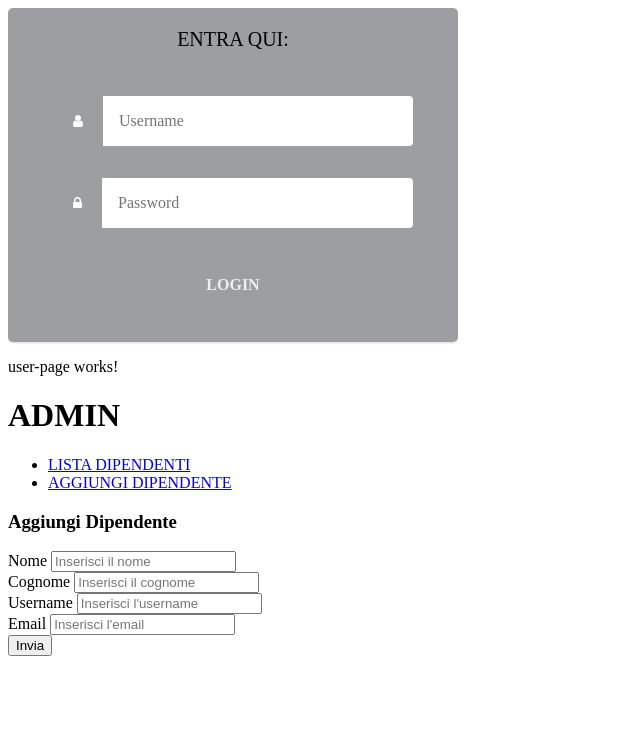
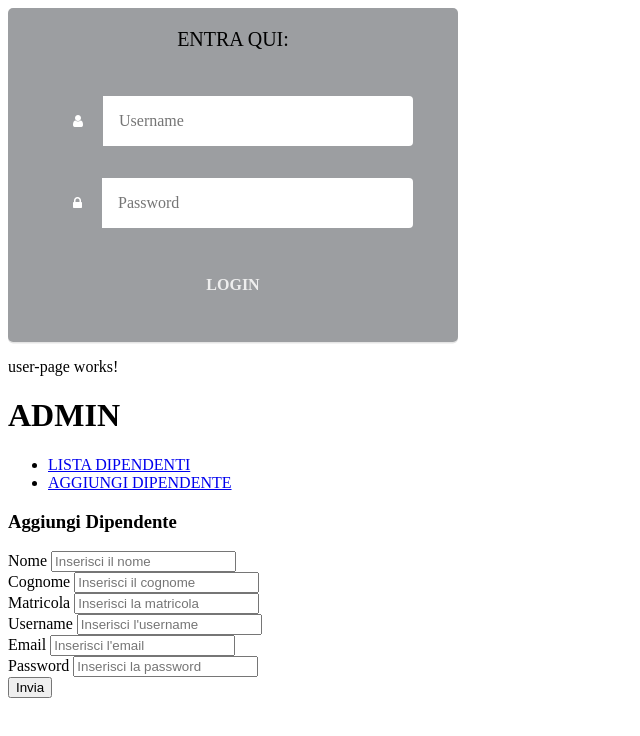
Before and after one commit to D-BIGGY/Gestionale-Dipendenti, an Angular app in the folder frontend/gestionale-dipendenti/: page /crea-dipendenti in a window 1280 px wide. Shown: the top 736 px of the page, without its empty margins (0-640 px from the left). Built offline with nearby package versions, Linux system fonts and the light colour scheme.

Commit message:
Changes to be committed:

```diff
--- a/frontend/gestionale-dipendenti/src/app/crea-dipendenti/crea-dipendenti.component.html
+++ b/frontend/gestionale-dipendenti/src/app/crea-dipendenti/crea-dipendenti.component.html
@@ -17,15 +17,27 @@
         </div>
 
         <div class="form-group">
+            <label> Matricola </label>
+            <input type="text" class="form-control mt-3" id="matricola" [(ngModel)]="dipendente.matricola"
+            name="matricola" placeholder="Inserisci la matricola">
+        </div>
+
+        <div class="form-group">
             <label> Username </label>
-            <input type="text" class="form-control mt-3" id="email" [(ngModel)]="dipendente.username"
+            <input type="text" class="form-control mt-3" id="username" [(ngModel)]="dipendente.username"
             name="username" placeholder="Inserisci l'username">
         </div>
 
         <div class="form-group">
             <label> Email </label>
-            <input type="text" class="form-control mt-3" id="email" [(ngModel)]="dipendente.email"
+            <input type="email" class="form-control mt-3" id="email" [(ngModel)]="dipendente.email"
             name="email" placeholder="Inserisci l'email">
+        </div>
+
+        <div class="form-group">
+            <label> Password </label>
+            <input type="password" class="form-control mt-3" id="password" [(ngModel)]="dipendente.password"
+            name="password" placeholder="Inserisci la password">
         </div>
 
         <button class="btn btn-success mt-3" type="submit">Invia</button>
--- a/frontend/gestionale-dipendenti/src/app/dettagli-dipendenti/dettagli-dipendenti.component.ts
+++ b/frontend/gestionale-dipendenti/src/app/dettagli-dipendenti/dettagli-dipendenti.component.ts
@@ -10,7 +10,7 @@ import { Dipendente } from '../dipendente';
 })
 export class DettagliDipendentiComponent implements OnInit {
 
-  id: number = 0;
+  id: any;
 
   dipendente: Dipendente = new Dipendente;
 
--- a/frontend/gestionale-dipendenti/src/app/dipendente.service.ts
+++ b/frontend/gestionale-dipendenti/src/app/dipendente.service.ts
@@ -12,16 +12,13 @@ export class DipendenteService {
 
   constructor(private httpClient: HttpClient) { }
 
-
   getDipendenteList(): Observable<Dipendente[]>{
     return this.httpClient.get<Dipendente[]>(`${this.baseURL}/dipendenti`);
   }
 
-
   createDipendente(dipendente: Dipendente): Observable<Object>{
     return this.httpClient.post(`${this.baseURL}/dipendente`, dipendente);
   }
-
 
   getDipendenteById(id: number): Observable<Dipendente>{
 
@@ -32,7 +29,6 @@ export class DipendenteService {
     return this.httpClient.put(`${this.baseURL}/modificaDipendente/${id}`, dipendente);
   }
 
-
   deleteDipendente(id: number): Observable<Object>{
     return this.httpClient.delete(`${this.baseURL}/cancellaDipendente/${id}`);
   }
--- a/frontend/gestionale-dipendenti/src/app/dipendente.ts
+++ b/frontend/gestionale-dipendenti/src/app/dipendente.ts
@@ -1,9 +1,11 @@
 export class Dipendente {
-    id: number = 0;
+    id: number | undefined;
     nome: String = '';
     cognome: String = '';
+    matricola: String = '';
     username: String = '';
     email: String = '';
+    password: String = '';
 
     constructor(){
 
--- a/frontend/gestionale-dipendenti/src/app/lista-dipendenti/lista-dipendenti.component.ts
+++ b/frontend/gestionale-dipendenti/src/app/lista-dipendenti/lista-dipendenti.component.ts
@@ -24,15 +24,15 @@ export class ListaDipendentiComponent implements OnInit{
     this.dipendenteService.getDipendenteList().subscribe(data => { this.dipendenti = data; });
   }
 
-  dipendenteDettagli(id: number){
+  dipendenteDettagli(id: any){
     this.router.navigate(['dettagli-dipendenti', id]);
   }
 
-  updateDipendente(id:number){
+  updateDipendente(id: any){
     this.router.navigate(['modifica-dipendenti', id]);
   }
 
-  deleteDipendente(id: number){
+  deleteDipendente(id: any){
     this.dipendenteService.deleteDipendente(id).subscribe(data => {
       console.log(data);
       this.getDipendenti();
--- a/frontend/gestionale-dipendenti/src/app/modifica-dipendenti/modifica-dipendenti.component.ts
+++ b/frontend/gestionale-dipendenti/src/app/modifica-dipendenti/modifica-dipendenti.component.ts
@@ -10,7 +10,7 @@ import { Dipendente } from '../dipendente';
 })
 export class ModificaDipendentiComponent implements OnInit{
   dipendente: Dipendente = new Dipendente();
-  id: number = 0;
+  id: any;
 
   constructor(
     private dipendenteService: DipendenteService,
```
Also changed, not shown: 3 other files (tests, documents, lock files or other folders).
